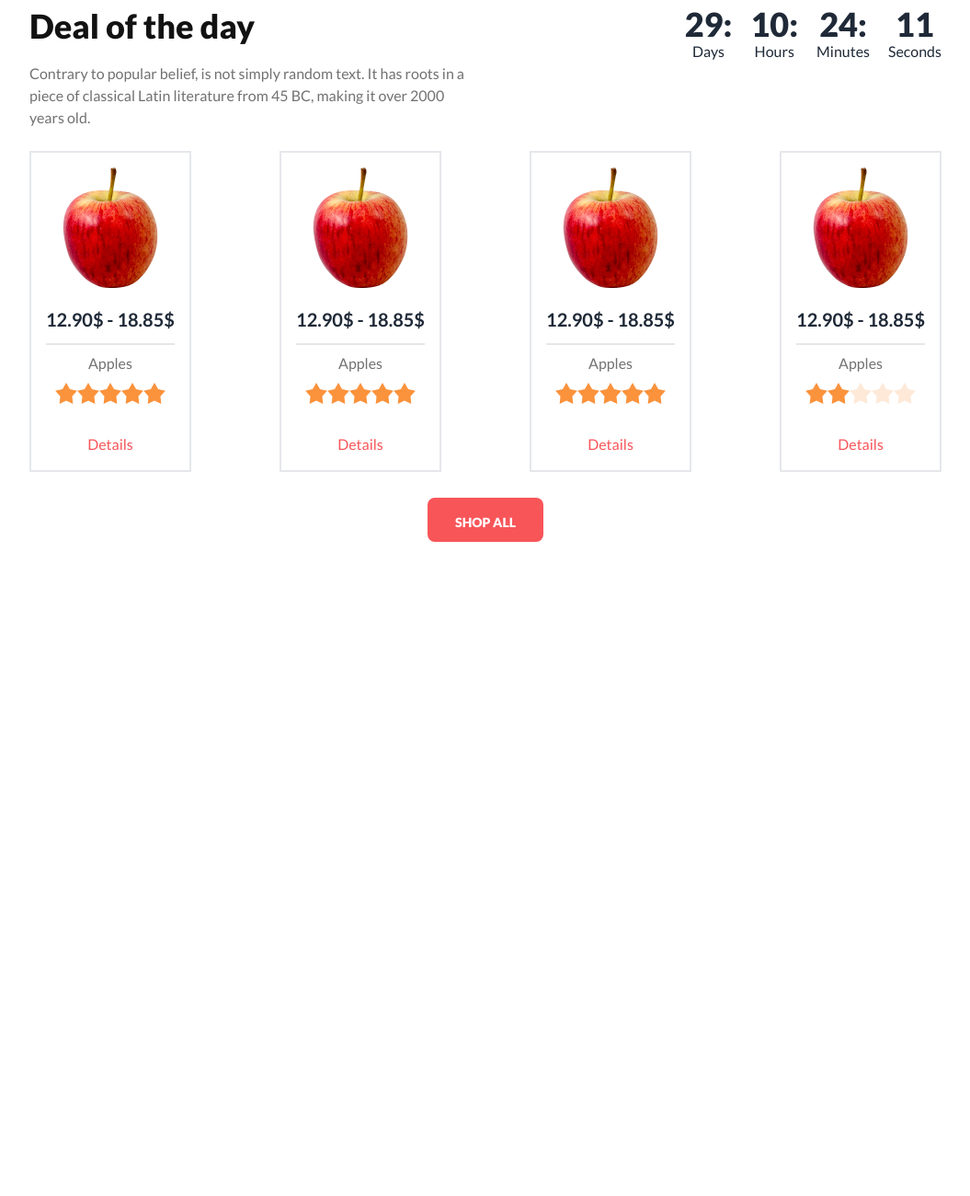
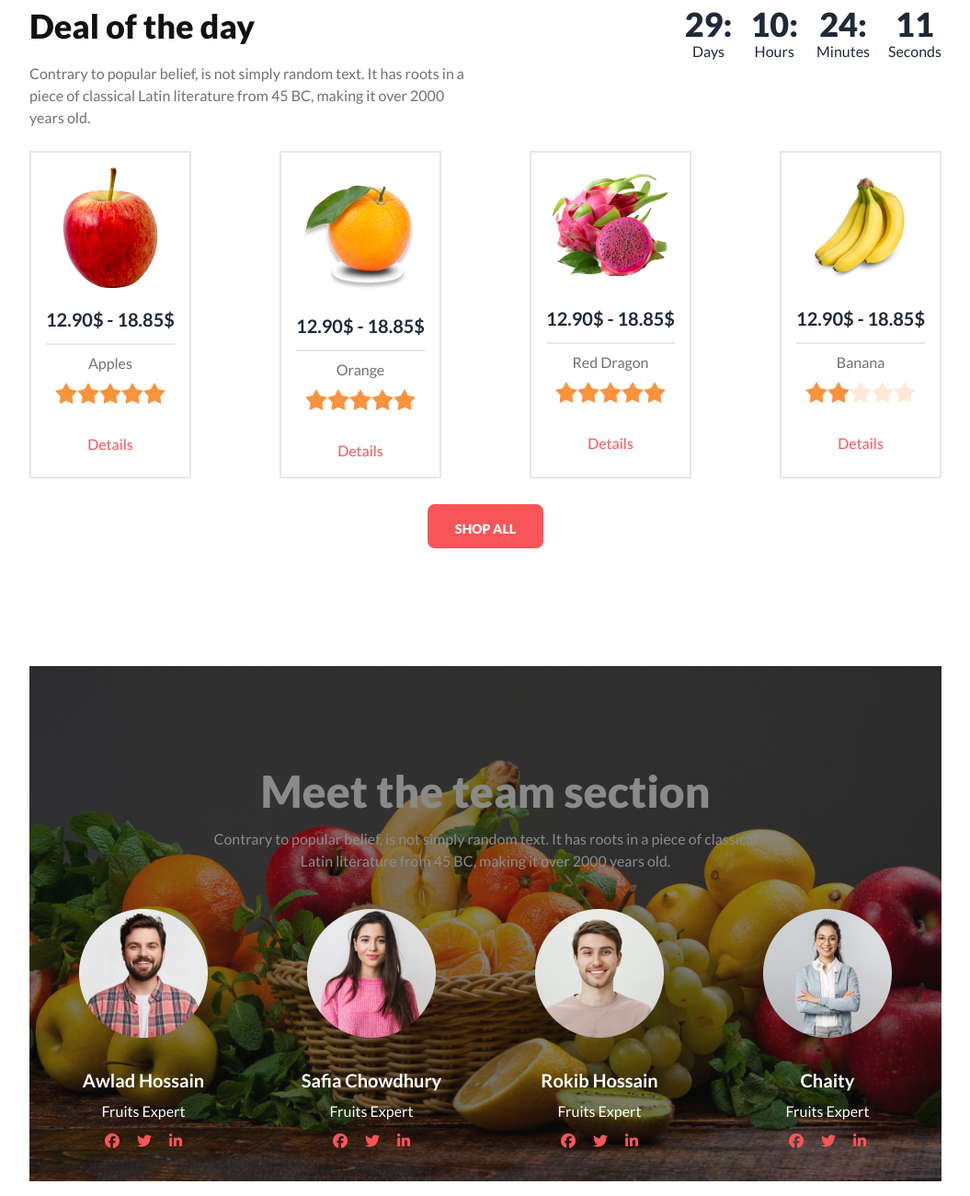
Before and after one commit to mihir-x/My-fruit-burst-assignment, a plain HTML site: page index.html in a window 1280 px wide. Shown: the part 804-2104 px from the top of the page at 92% size, without its empty margins (112-1167 px from the left). Before the commit the page ends 1409 px from the top, so only its background shows below. Drawn offline with nearby package versions, Linux system fonts and the light colour scheme.

Commit message:
added team section

```diff
--- a/index.html
+++ b/index.html
@@ -49,7 +49,12 @@
             background-size: cover;
             background-blend-mode: overlay;
         }
-
+        .team-background{
+            background-image: url(./images/banner1.png);
+            background-repeat: no-repeat;
+            background-position: center;
+            background-size: cover;
+        }
         .my-btn {
             padding: 1.25rem 1.875rem;
             background: #F85559;
@@ -328,7 +333,7 @@
                     <dialog id="my_modal_1" class="modal">
                         <form method="dialog" class="modal-box flex flex-col items-center text-center">
                             <img src="./images/fruit6.png" alt="" class="mb-2">
-                            <h3 class="font-bold text-lg">Red Dragon</h3>
+                            <h3 class="font-bold text-lg">Apples</h3>
                             <p class="py-4">Professional employees are there for you to pick the most amazing and fresh fruits.</p>
                             <div>
                                 <div class="rating">
@@ -350,9 +355,9 @@
                 </div>
                 <!-- day of the deal card 2-->
                 <div class="p-4 flex flex-col items-center space-y-2 border-2">
-                    <img src="./images/fruit6.png" alt="" class="mb-3">
+                    <img src="./images/fruit7.png" alt="" class="mb-3">
                     <h4 class="font-bold text-xl border-b-2 pb-3">12.90$ - 18.85$</h4>
-                    <p class="text-[#12121299]">Apples</p>
+                    <p class="text-[#12121299]">Orange</p>
                     <div class="rating">
                         <input type="radio" name="rating-2" class="mask mask-star-2 bg-orange-400" />
                         <input type="radio" name="rating-2" class="mask mask-star-2 bg-orange-400" checked />
@@ -366,8 +371,8 @@
                     <button class="text-[#F85559]" onclick="my_modal_2.showModal()">Details</button>
                     <dialog id="my_modal_2" class="modal">
                         <form method="dialog" class="modal-box flex flex-col items-center text-center">
-                            <img src="./images/fruit6.png" alt="" class="mb-2">
-                            <h3 class="font-bold text-lg">Red Dragon</h3>
+                            <img src="./images/fruit7.png" alt="" class="mb-2">
+                            <h3 class="font-bold text-lg">Orange</h3>
                             <p class="py-4">Professional employees are there for you to pick the most amazing and fresh fruits.</p>
                             <div>
                                 <div class="rating">
@@ -389,9 +394,9 @@
                 </div>
                 <!-- day of the deal card 3-->
                 <div class="p-4 flex flex-col items-center space-y-2 border-2">
-                    <img src="./images/fruit6.png" alt="" class="mb-3">
+                    <img src="./images/fruit8.png" alt="" class="mb-3">
                     <h4 class="font-bold text-xl border-b-2 pb-3">12.90$ - 18.85$</h4>
-                    <p class="text-[#12121299]">Apples</p>
+                    <p class="text-[#12121299]">Red Dragon</p>
                     <div class="rating">
                         <input type="radio" name="rating-2" class="mask mask-star-2 bg-orange-400" />
                         <input type="radio" name="rating-2" class="mask mask-star-2 bg-orange-400" checked />
@@ -405,7 +410,7 @@
                     <button class="text-[#F85559]" onclick="my_modal_3.showModal()">Details</button>
                     <dialog id="my_modal_3" class="modal">
                         <form method="dialog" class="modal-box flex flex-col items-center text-center">
-                            <img src="./images/fruit6.png" alt="" class="mb-2">
+                            <img src="./images/fruit8.png" alt="" class="mb-2">
                             <h3 class="font-bold text-lg">Red Dragon</h3>
                             <p class="py-4">Professional employees are there for you to pick the most amazing and fresh fruits.</p>
                             <div>
@@ -428,9 +433,9 @@
                 </div>
                 <!-- day of the deal card 4-->
                 <div class="p-4 flex flex-col items-center space-y-2 border-2">
-                    <img src="./images/fruit6.png" alt="" class="mb-3">
+                    <img src="./images/fruit9.png" alt="" class="mb-3">
                     <h4 class="font-bold text-xl border-b-2 pb-3">12.90$ - 18.85$</h4>
-                    <p class="text-[#12121299]">Apples</p>
+                    <p class="text-[#12121299]">Banana</p>
                     <div class="rating">
                         <input type="radio" name="rating-2" class="mask mask-star-2 bg-orange-400" />
                         <input type="radio" name="rating-2" class="mask mask-star-2 bg-orange-400" checked />
@@ -444,8 +449,8 @@
                     <button class="text-[#F85559]" onclick="my_modal_4.showModal()">Details</button>
                     <dialog id="my_modal_4" class="modal">
                         <form method="dialog" class="modal-box flex flex-col items-center text-center">
-                            <img src="./images/fruit6.png" alt="" class="mb-2">
-                            <h3 class="font-bold text-lg">Red Dragon</h3>
+                            <img src="./images/fruit9.png" alt="" class="mb-2">
+                            <h3 class="font-bold text-lg">Banana</h3>
                             <p class="py-4">Professional employees are there for you to pick the most amazing and fresh fruits.</p>
                             <div>
                                 <div class="rating">
@@ -470,6 +475,76 @@
                 <button class="btn my-btn">Shop All</button>
             </div>
         </section>
+        <!-- meet the team section -->
+        <section class="mt-7 md:mt-24 p-4">
+            <div class="team-background relative">
+                <div class="w-full h-full bg-[#121212b3] absolute opacity-70"></div>
+                <div class="text-center pt-4 md:pt-28 space-y-4">
+                    <h1 class="text-5xl text-white font-extrabold">Meet the team section</h1>
+                    <p class="font-medium text-white">Contrary to popular belief, is not simply random text. It has roots in a piece of classical <br> Latin literature from 45 BC, making it over 2000 years old.</p>
+                </div>
+                <!-- team card -->
+                <div class="flex flex-col md:flex-row justify-around">
+                    <div class="card">
+                        <figure class="px-10 pt-10">
+                          <img src="/images/member1.png" alt="Shoes" class="rounded-xl" />
+                        </figure>
+                        <div class="card-body items-center text-center">
+                          <h2 class="card-title text-white">Awlad Hossain</h2>
+                          <p class="text-white">Fruits Expert</p>
+                          <div class="space-x-4">
+                            <i class="fa-brands fa-facebook text-[#F85559]"></i>
+                            <i class="fa-brands fa-twitter text-[#F85559]"></i>
+                            <i class="fa-brands fa-linkedin-in text-[#F85559]"></i>
+                          </div>
+                        </div>
+                    </div>
+                    <div class="card">
+                        <figure class="px-10 pt-10">
+                          <img src="/images/member2.png" alt="Shoes" class="rounded-xl" />
+                        </figure>
+                        <div class="card-body items-center text-center">
+                          <h2 class="card-title text-white">Safia Chowdhury</h2>
+                          <p class="text-white">Fruits Expert</p>
+                          <div class="space-x-4">
+                            <i class="fa-brands fa-facebook text-[#F85559]"></i>
+                            <i class="fa-brands fa-twitter text-[#F85559]"></i>
+                            <i class="fa-brands fa-linkedin-in text-[#F85559]"></i>
+                          </div>
+                        </div>
+                    </div>
+                    <div class="card">
+                        <figure class="px-10 pt-10">
+                          <img src="/images/member3.png" alt="Shoes" class="rounded-xl" />
+                        </figure>
+                        <div class="card-body items-center text-center">
+                          <h2 class="card-title text-white">Rokib Hossain</h2>
+                          <p class="text-white">Fruits Expert</p>
+                          <div class="space-x-4">
+                            <i class="fa-brands fa-facebook text-[#F85559]"></i>
+                            <i class="fa-brands fa-twitter text-[#F85559]"></i>
+                            <i class="fa-brands fa-linkedin-in text-[#F85559]"></i>
+                          </div>
+                        </div>
+                    </div>
+                    <div class="card">
+                        <figure class="px-10 pt-10">
+                          <img src="/images/member4.png" alt="Shoes" class="rounded-xl" />
+                        </figure>
+                        <div class="card-body items-center text-center">
+                          <h2 class="card-title text-white">Chaity</h2>
+                          <p class="text-white">Fruits Expert</p>
+                          <div class="space-x-4">
+                            <i class="fa-brands fa-facebook text-[#F85559]"></i>
+                            <i class="fa-brands fa-twitter text-[#F85559]"></i>
+                            <i class="fa-brands fa-linkedin-in text-[#F85559]"></i>
+                          </div>
+                        </div>
+                    </div>
+                </div>
+            </div>
+        </section>
+
     </main>
 </body>
 
```
